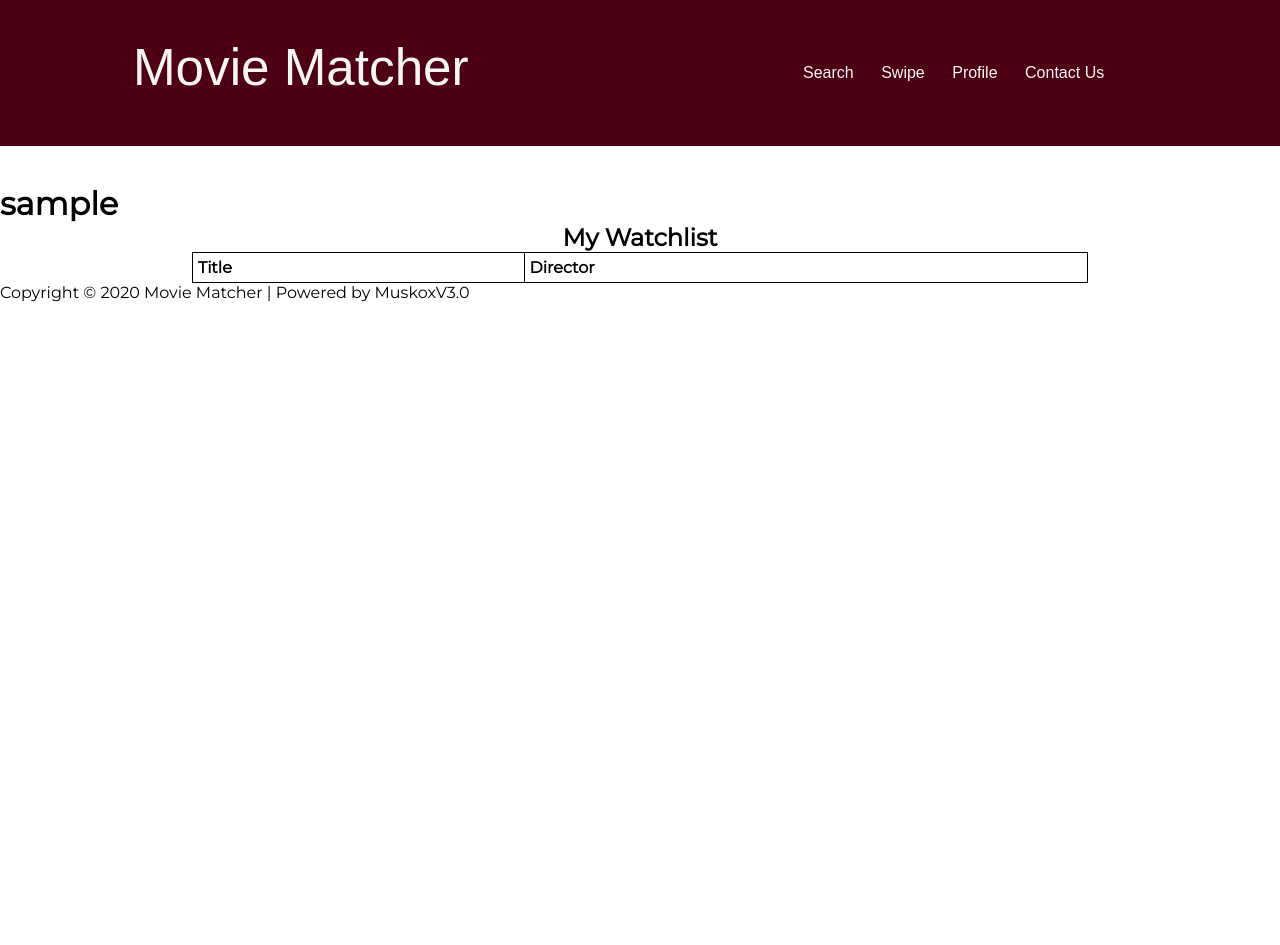
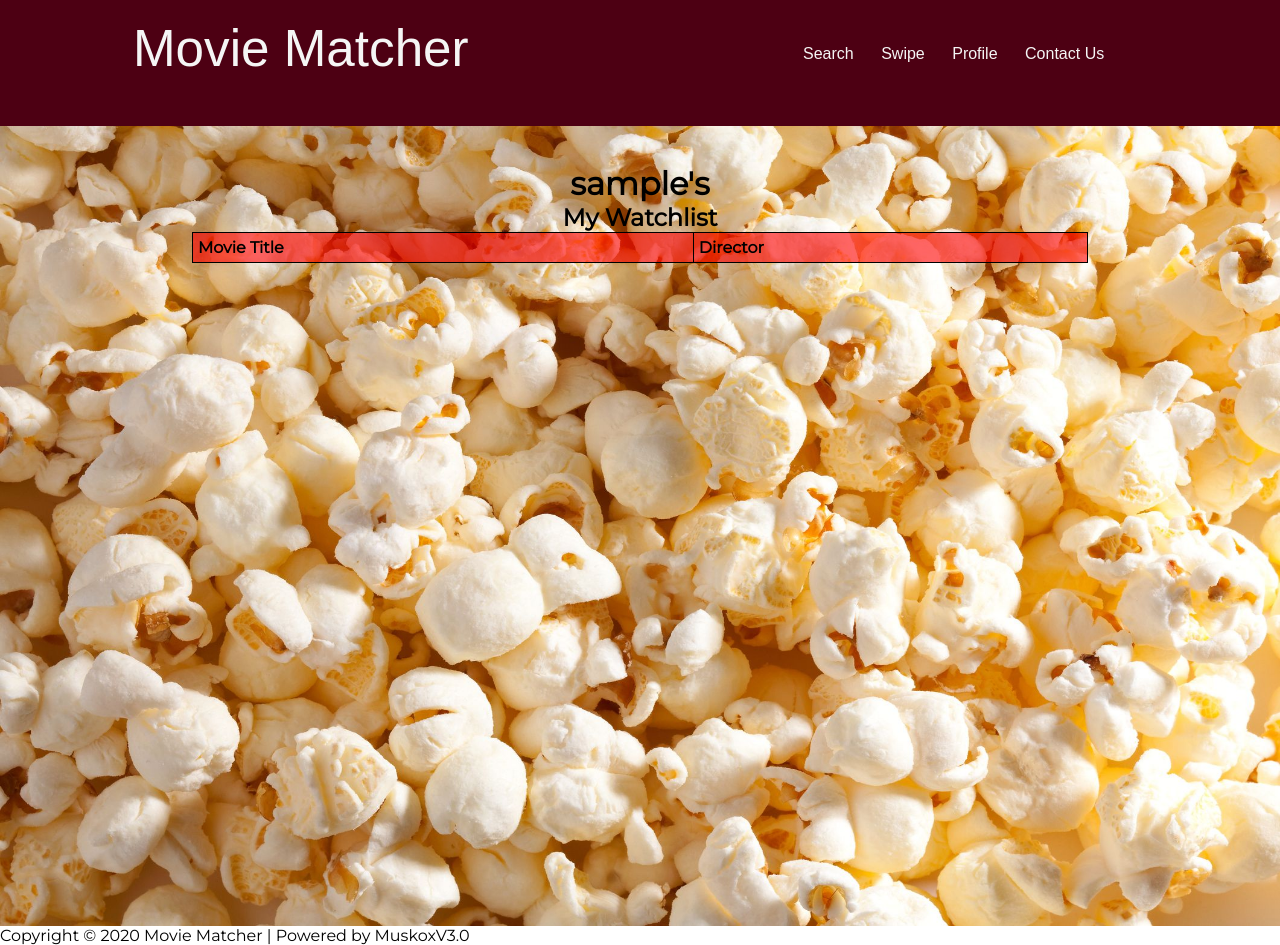
Before and after one commit to rkaszubski/MovieMatchers, a PHP site: page /profile.php in a window 1280 px wide. Before the commit the page ends 302 px from the top, so only its background shows below. Run offline with PHP 8.4, Linux system fonts and the light colour scheme; the visitor is signed in with stand-in values (Sample User, id 1); data comes from the database, SQL or seed files in the repository; both versions use the stored data as it was after the commit; lists and menus that the app fills with data are empty.

Commit message:
refactored and added slight styling to pages.

```diff
--- a/contact.php
+++ b/contact.php
@@ -5,10 +5,7 @@
 	</head>
 
 	<body>
-		<div class="header">
 		<?php include('components/header.php'); ?>
-		</div>
-
 		<div class= container>
 			<div class=overlay>
 				<br><br>
--- a/css/stylesheet.css
+++ b/css/stylesheet.css
@@ -1,4 +1,3 @@
-
 @import url(https://fonts.googleapis.com/css?family=Montserrat);
 
 /*Fonts */
@@ -11,7 +10,7 @@ body {
 	height: 15%;
 	background-color: #4d0013;
 	text-align: center;
-	padding-top: 2%;
+	padding-top: 6px;
 	color: #f5f5f5;
 }
 
@@ -48,7 +47,7 @@ body {
 
 /*Tranparent blacked out background*/
 .container{
-	background-image: url(popcorn.jpg);
+	background-image: url(../assets/popcorn.jpg);
 	background-repeat: no-repeat;
 	background-size: 100% 100%;
 	height: 100%;
@@ -205,3 +204,21 @@ body {
 	height: 100%;
 	width: 100%;
 }
+table, th, td {
+	border: 1px solid black;
+	border-collapse: collapse;
+}
+th, td {
+	padding: 5px;
+	text-align: left;
+}
+th {
+	font-style: bold;
+}
+table.centerTB {
+	margin-left: auto;
+	margin-right: auto;
+}
+.centerTB {
+	background-color: rgba(255, 0, 0, 0.6);
+}
--- a/profile.php
+++ b/profile.php
@@ -1,37 +1,22 @@
 <?php
 	session_start();
 
-
 ?>
 <html>
-	<header>
+	<head>
 		<title>My Profile</title>
 		<link rel="stylesheet" href="css/stylesheet.css">
-		<style>
-			table, th, td {
-			  border: 1px solid black;
-			  border-collapse: collapse;
-			}
-			th, td {
-			  padding: 5px;
-			  text-align: left;
-			}
-			table.center {
-				margin-left: auto;
-				margin-right: auto;
-			}
-		</style>
-	</header>
+	</head>
 	<body>
 		<?php include('components/header.php'); ?>
-		<h1><strong><?php echo $_SESSION["username"]?></strong></h1>
-		<table class="center" style="width:70%">
-			<caption><h2> My Watchlist </h2></caption>
+		<div class= container>
+
+				<table class="centerTB" style="width:70%">
+					<caption><h1><?php echo $_SESSION["username"]?>'s</h1><h2> My Watchlist </h2></caption>
 				  <tr>
-		    <th><strong>Title</strong></th>
-		    <th><strong>Director</strong></th>
+				    <th>Movie Title</th>
+				    <th>Director</th
 				  </tr>
-
 					<?php
 					$user = $_SESSION["username"];
 					$uid = $_SESSION["UID"];
@@ -52,12 +37,13 @@
 						$data = $stmt2->fetch();
 						$title = $data["Title"];
 						$director = $data["Director"];
-				echo "<th> $title </th>";
-				echo "<th> $director </th>";
+						echo "<td> $title </td>";
+						echo "<td> $director </td>";
 						echo "</tr>";
 					}
 					?>
 				</table>
+		</div>
 		<?php include('components/footer.php'); ?>
 	</body>
 
```
Also changed, not shown: MMDataBase.db. Lines whose indentation alone changed are shown as unchanged.
